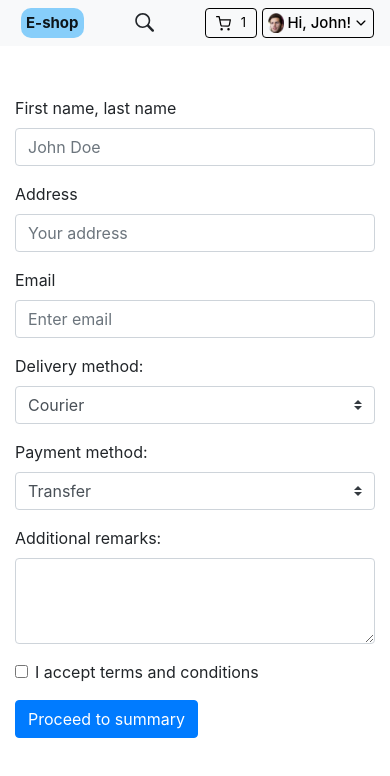
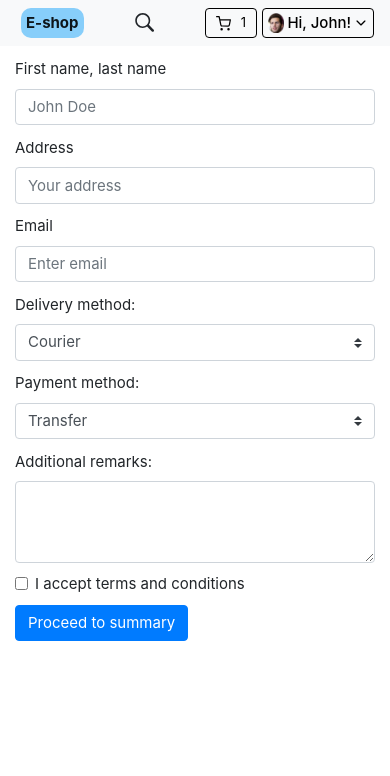
Before and after one commit to Xandreww/e-shop, a React (Create React App) app: page /form in a window 390 px wide. Shown: the top 776 px of the page. Built offline with nearby package versions, Linux system fonts and the light colour scheme; no server answers.

Commit message:
add form RWD

```diff
--- a/src/components/views/Form/Form.js
+++ b/src/components/views/Form/Form.js
@@ -64,39 +64,39 @@ class Component extends React.Component {
 
     return (
       <Form onSubmit={handleProceed} className={styles.root}>
-        <Form.Group controlId="formBasicEmail">
-          <Form.Label>First name, last name</Form.Label>
-          <Form.Control type="text" placeholder="John Doe" name="name" onChange={handleChange} />
+        <Form.Group className={styles.formGroup} controlId="formBasicEmail">
+          <Form.Label className={styles.label}>First name, last name</Form.Label>
+          <Form.Control className={styles.control} type="text" placeholder="John Doe" name="name" onChange={handleChange} />
         </Form.Group>
-        <Form.Group controlId="formBasicEmail">
-          <Form.Label>Address</Form.Label>
-          <Form.Control type="text" placeholder="Your address" name="address" onChange={handleChange} />
+        <Form.Group className={styles.formGroup} controlId="formBasicEmail">
+          <Form.Label className={styles.label}>Address</Form.Label>
+          <Form.Control className={styles.control} type="text" placeholder="Your address" name="address" onChange={handleChange} />
         </Form.Group>
-        <Form.Group controlId="formBasicEmail">
-          <Form.Label>Email</Form.Label>
-          <Form.Control type="email" placeholder="Enter email" name="email" onChange={handleChange} />
+        <Form.Group className={styles.formGroup} controlId="formBasicEmail">
+          <Form.Label className={styles.label}>Email</Form.Label>
+          <Form.Control className={styles.control} type="email" placeholder="Enter email" name="email" onChange={handleChange} />
         </Form.Group>
-        <Form.Group controlId="exampleForm.SelectCustom">
-          <Form.Label>Delivery method:</Form.Label>
-          <Form.Control as="select" custom name="delivery" onChange={handleChange}>
+        <Form.Group className={styles.formGroup} controlId="exampleForm.SelectCustom">
+          <Form.Label className={styles.label}>Delivery method:</Form.Label>
+          <Form.Control className={styles.control} as="select" custom name="delivery" onChange={handleChange}>
             <option>Courier</option>
             <option>Parcel locker</option>
             <option>Personal pickup</option>
           </Form.Control>
         </Form.Group>
-        <Form.Group controlId="exampleForm.SelectCustom" name="payment" onChange={handleChange}>
-          <Form.Label>Payment method:</Form.Label>
-          <Form.Control as="select" custom name="payment" onChange={handleChange}>
+        <Form.Group className={styles.formGroup} controlId="exampleForm.SelectCustom" name="payment" onChange={handleChange}>
+          <Form.Label className={styles.label}>Payment method:</Form.Label>
+          <Form.Control className={styles.control} as="select" custom name="payment" onChange={handleChange}>
             <option>Transfer</option>
             <option>Upon receipt</option>
           </Form.Control>
         </Form.Group>
-        <Form.Group controlId="exampleForm.ControlTextarea1">
-          <Form.Label>Additional remarks:</Form.Label>
-          <Form.Control as="textarea" rows="3" name="comment" onChange={handleChange} />
+        <Form.Group className={styles.formGroup} controlId="exampleForm.ControlTextarea1">
+          <Form.Label className={styles.label}>Additional remarks:</Form.Label>
+          <Form.Control className={styles.control} as="textarea" rows="3" name="comment" onChange={handleChange} />
         </Form.Group>
-        <Form.Group controlId="formBasicCheckbox">
-          <Form.Check type="checkbox" label="I accept terms and conditions" onChange={handleAccept} />
+        <Form.Group className={styles.formGroup} controlId="formBasicCheckbox">
+          <Form.Check type="checkbox" label="I accept terms and conditions" onChange={handleAccept} className={styles.label} />
           {showInstruction && <p className={styles.instruction}>To proceed, you need to accept terms and conditions</p>}
         </Form.Group>
         <Button variant="primary" className={styles.submitButton} onClick={handleProceed}>
--- a/src/components/views/Form/Form.module.scss
+++ b/src/components/views/Form/Form.module.scss
@@ -15,3 +15,35 @@
     color: red;
   }
 }
+
+// Mobile - L
+@media (max-width: 425px) {
+  .root {
+    margin: 10px 0;
+
+    .label,
+    .control,
+    .submitButton {
+      font-size: 15px;
+    }
+
+    .formGroup {
+      margin-bottom: 0.6rem;
+    }
+  }
+}
+
+// Mobile - S
+@media (max-width: 320px) {
+  .root {
+    .label,
+    .control,
+    .submitButton {
+      font-size: 13px;
+    }
+
+    .formGroup {
+      margin-bottom: 0.3rem;
+    }
+  }
+}
```
